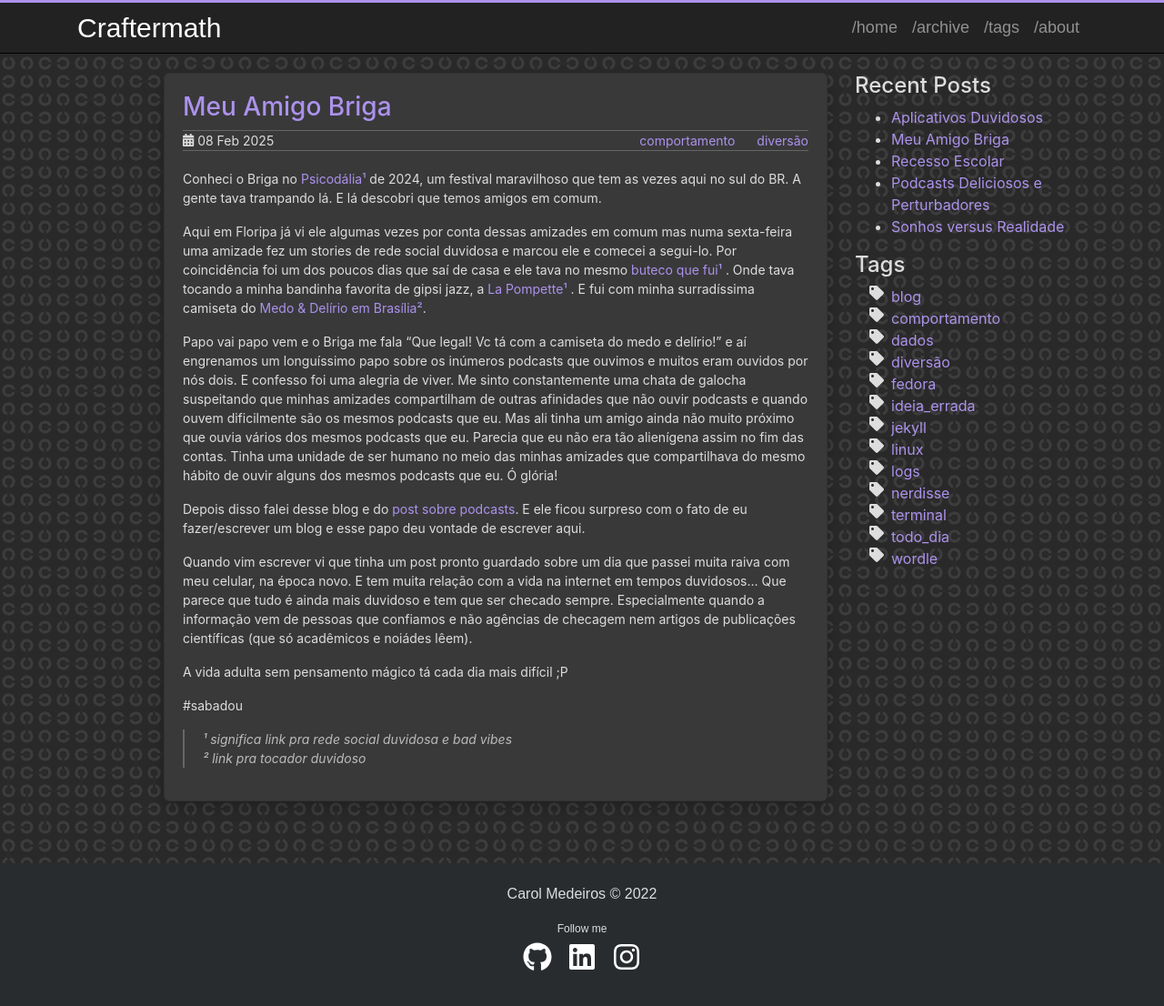
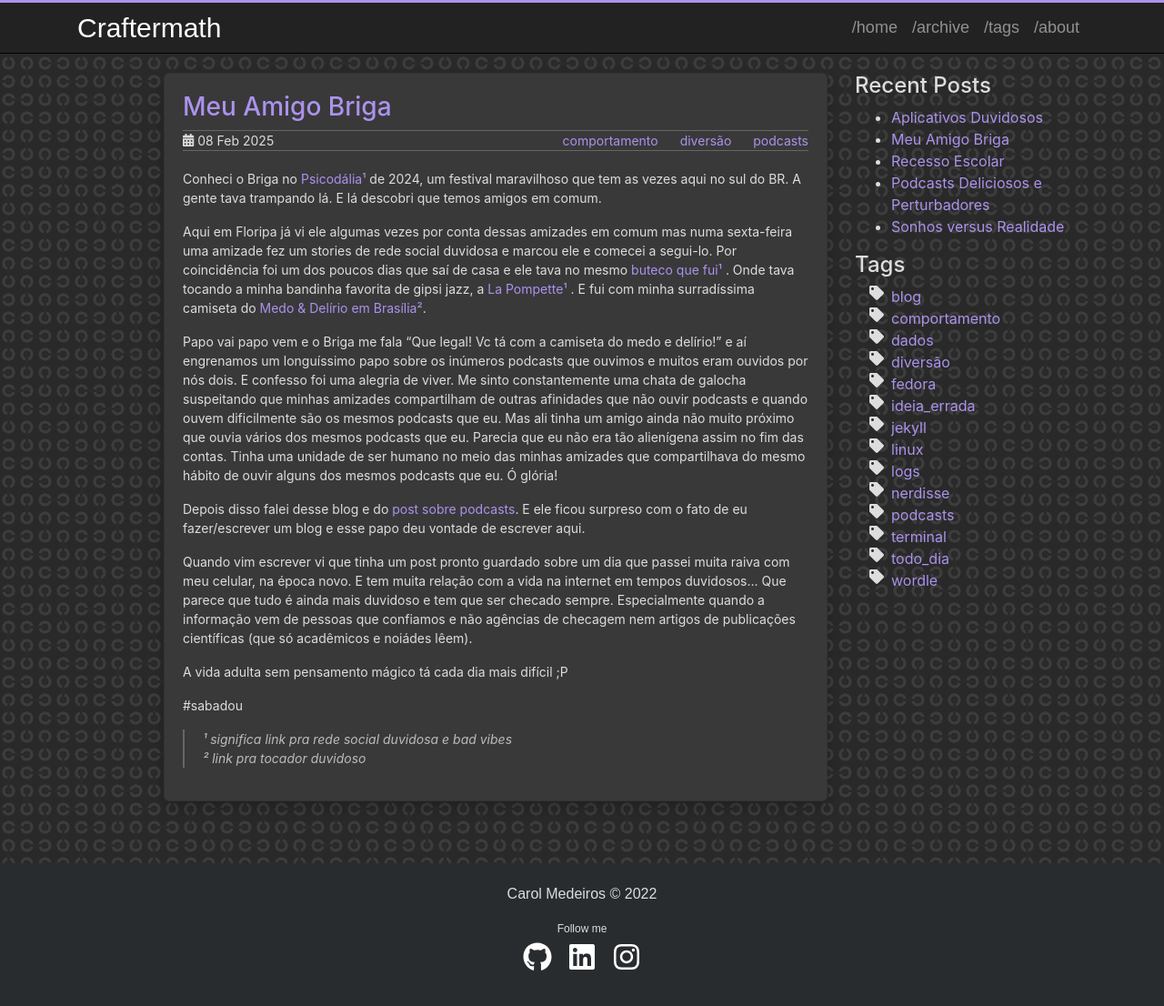
Before and after one commit to Craftermath/craftermath.github.io, a Jekyll site: the page built from docs/_posts/2025-02-08-Meu-amigo-Briga.md, in a window 1280 px wide and 1131 px high. Shown: the top 1106 px of the window at 91% size. Built offline with Jekyll 4.4.1, drawn with Linux system fonts in a browser that asks for light colours.

Commit message:
feat: add tag podcasts

```diff
--- a/docs/_posts/2023-10-08-podcasts-deliciosos-e-perturbadores.md
+++ b/docs/_posts/2023-10-08-podcasts-deliciosos-e-perturbadores.md
@@ -2,7 +2,7 @@
 layout: post
 title: "Podcasts Deliciosos e Perturbadores"
 date: 2023-10-08 21:35:06
-tags: comportamento diversão todo_dia
+tags: comportamento diversão podcasts todo_dia
 description: Domingo chuvoso.
 translation:
 ---
--- a/docs/_posts/2024-07-17-recesso-escolar.md
+++ b/docs/_posts/2024-07-17-recesso-escolar.md
@@ -2,7 +2,7 @@
 layout: post
 title: "Recesso Escolar"
 date: 2024-07-17 15:35:06
-tags: comportamento todo_dia
+tags: comportamento podcasts todo_dia
 description: Depois de outro Domingo chuvoso.
 translation:
 ---
--- a/docs/_posts/2025-02-08-Meu-amigo-Briga.md
+++ b/docs/_posts/2025-02-08-Meu-amigo-Briga.md
@@ -2,7 +2,7 @@
 layout: post
 title: "Meu Amigo Briga"
 date: 2025-02-08 20:35:06
-tags: comportamento diversão
+tags: comportamento diversão podcasts
 description: As amizades salvam a humanidade da gente.
 translation:
 ---
```
Also changed, not shown: docs/tag/podcasts.md (added, +4 -0 lines).
